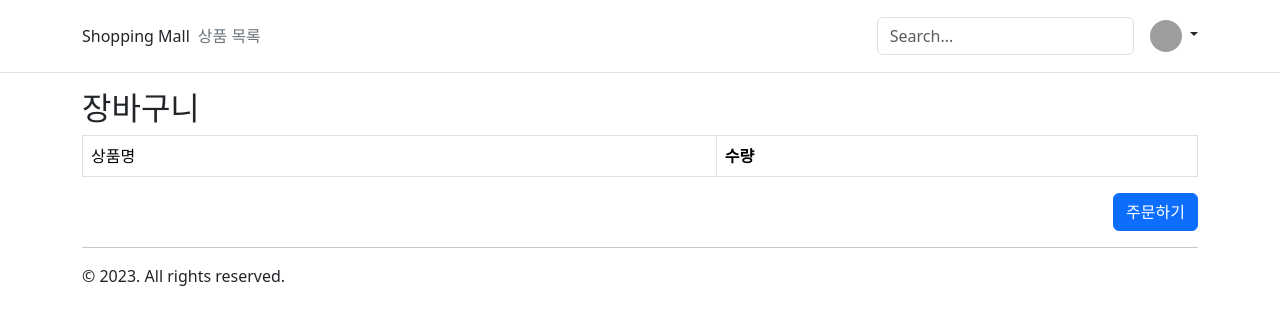
After one commit to yjinjo/payments, a Django app: page /mall/cart/ in a window 1280 px wide. The commit adds this page. Shown: the top 325 px of the page. Run offline with Django 4.2, Linux system fonts and the light colour scheme; the visitor is signed in with stand-in values (Sample User, id 1); data that the repository does not hold is empty; some libraries are stand-ins or nearby versions; grey boxes are pictures that could not be loaded.

Commit message:
#4. 장바구니 보기 뷰 추가

```diff
--- /dev/null
+++ b/mall/templates/mall/cart_detail.html
@@ -0,0 +1,27 @@
+{% extends "mall/base.html" %}
+
+{% block content %}
+    <h2>장바구니</h2>
+
+    <table class="table table-bordered table-hover">
+        <thead>
+            <tr>
+                <td>상품명</td>
+                <th>수량</th>
+            </tr>
+        </thead>
+        <tbody>
+            {% for cart_product in cart_product_list %}
+
+                <tr>
+                    <td>{{ cart_product.product.name }}</td>
+                    <td>{{ cart_product.quantity }}</td>
+                </tr>
+            {% endfor %}
+        </tbody>
+    </table>
+
+    <div class="text-end">
+        <a href="#" class="btn btn-primary">주문하기</a>
+    </div>
+{% endblock %}
--- a/mall/urls.py
+++ b/mall/urls.py
@@ -3,5 +3,6 @@ from mall import views
 
 urlpatterns = [
     path("", views.product_list, name="product_list"),
+    path("cart/", views.cart_detail, name="cart_detail"),
     path("cart/<int:product_pk>/add/", views.add_to_cart, name="add_to_cart"),
 ]
--- a/mall/views.py
+++ b/mall/views.py
@@ -27,6 +27,24 @@ product_list = ProductListView.as_view()
 
 
 @login_required
+def cart_detail(request):
+    cart_product_qs = (
+        CartProduct.objects.filter(
+            user=request.user,
+        )
+        .select_related("product")
+        .order_by("product__name")
+    )
+    return render(
+        request,
+        "mall/cart_detail.html",
+        {
+            "cart_product_list": cart_product_qs,
+        },
+    )
+
+
+@login_required
 def add_to_cart(request, product_pk):
     product_qs = Product.objects.filter(
         status=Product.Status.ACTIVE,
--- a/templates/base.html
+++ b/templates/base.html
@@ -59,6 +59,9 @@
                             </a>
                             <ul class="dropdown-menu text-small" style="">
                                 <li>
+                                    <a class="dropdown-item" href="{% url 'cart_detail' %}">장바구니</a>
+                                </li>
+                                <li>
                                     <a class="dropdown-item" href="{% url 'profile' %}">프로필</a>
                                 </li>
                                 <li>
```
